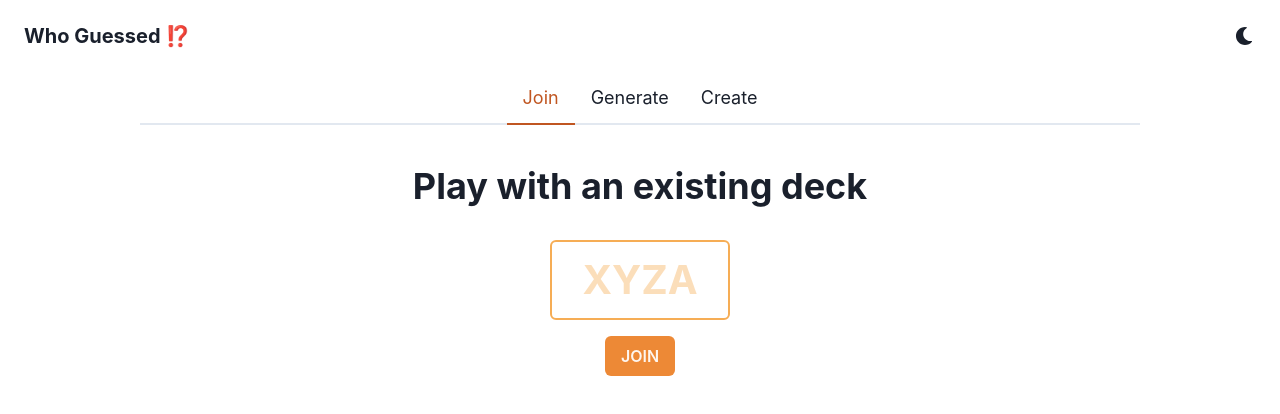
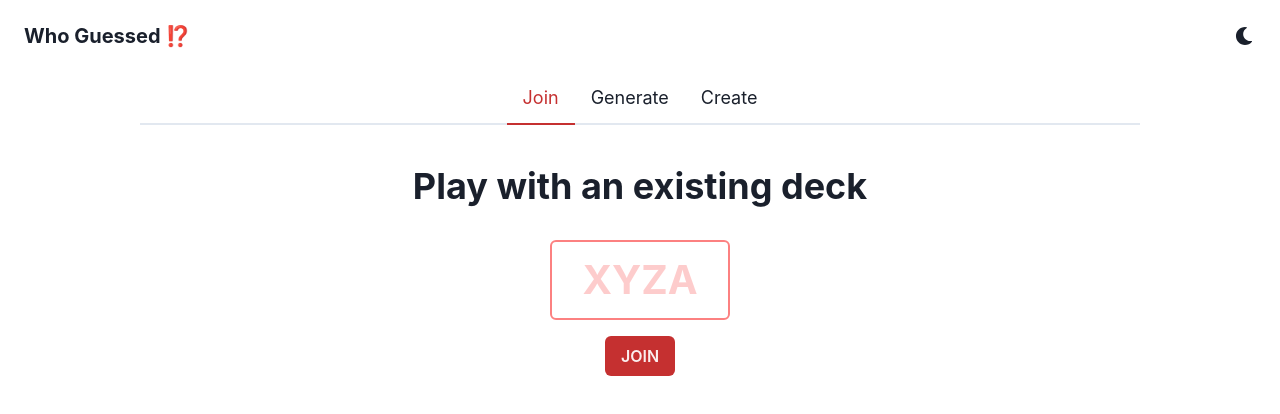
Before and after one commit to angenibai/who-guessed, a React (Create React App) app: page / in a window 1280 px wide. Shown: the top 414 px of the page. Built offline with nearby package versions, Linux system fonts and the light colour scheme.

Commit message:
feat: change colour scheme

```diff
--- a/src/pages/Join.tsx
+++ b/src/pages/Join.tsx
@@ -5,6 +5,7 @@ import {
   Heading,
   Input,
   Spacer,
+  useColorModeValue,
   VStack,
 } from "@chakra-ui/react";
 import React, { ChangeEvent, MouseEvent, useState } from "react";
@@ -39,6 +40,8 @@ const Join = (props: Props) => {
     }
   };
 
+  const red = useColorModeValue("red.600", "red.400");
+
   return (
     <VStack className="Join">
       <Heading mb={6}>Play with an existing deck</Heading>
@@ -53,13 +56,13 @@ const Join = (props: Props) => {
           textAlign="center"
           fontSize={40}
           fontWeight={700}
-          color="orange.400"
-          _placeholder={{ opacity: 0.4, color: "orange.300" }}
-          borderColor="orange.300"
-          focusBorderColor="orange.400"
+          _placeholder={{ opacity: 0.4, color: "red.300" }}
+          borderColor="red.300"
+          focusBorderColor="red.400"
           borderWidth={2}
           paddingTop={2}
           paddingBottom={2}
+          colorScheme="red"
         />
         {isError && (
           <FormErrorMessage fontSize={16}>Invalid code</FormErrorMessage>
@@ -68,7 +71,7 @@ const Join = (props: Props) => {
       <Spacer />
       <Button
         variant="solid"
-        backgroundColor="orange.400"
+        backgroundColor={red}
         onClick={handleSubmit}
         size="md"
         color="whiteAlpha.900"
--- a/src/pages/Landing.tsx
+++ b/src/pages/Landing.tsx
@@ -18,7 +18,7 @@ const Landing = (props: Props) => {
 
   return (
     <VStack className="Landing" width="100%">
-      <Tabs width="100%" align="center" size="lg" colorScheme="orange">
+      <Tabs width="100%" align="center" size="lg" colorScheme="red">
         <TabList mb={6}>
           <Tab>Join</Tab>
           <Tab>Generate</Tab>
```
